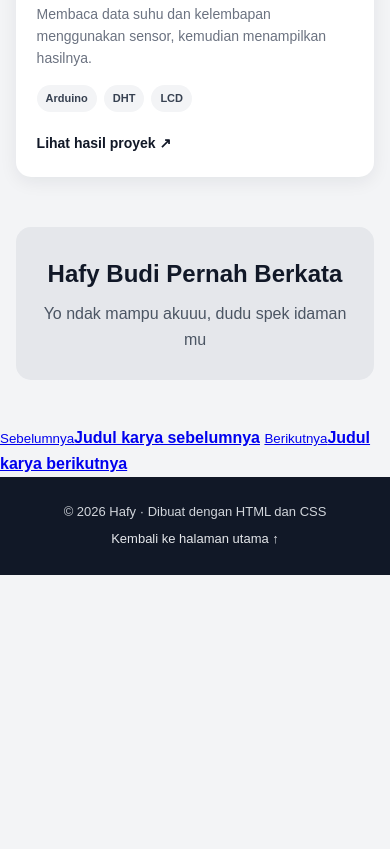
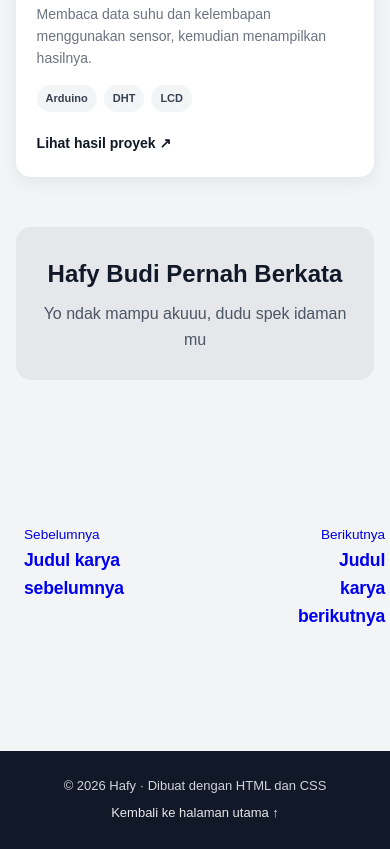
Before and after one commit to MbudMbud/hafyajaib, a plain HTML site: page (page 2)hafy.html in a window 390 px wide. Shown: the part 2812-3661 px from the top of the page. Before the commit the page ends 3387 px from the top, so only its background shows below. Drawn offline with Linux system fonts and the light colour scheme.

Commit message:
Enhance CSS with pager layout for mobile responsiveness
Added responsive pager layout and styles for navigation.

```diff
--- a/style-projek.css
+++ b/style-projek.css
@@ -69,4 +69,20 @@ body {
   .project-grid { grid-template-columns: 1fr; gap: 17px; }
   .project-visual { min-height: 125px; }
   .intro { padding-top: 35px; }
+
+  .pager {
+    margin-top: 120px; display: grid; grid-template-columns: 1fr 1fr; gap: 126px;
+    padding-bottom: 96px;
+  }
+  .pager a {
+    text-decoration: none; padding: 24px; border-radius: 16px;
+    background: var(--white); border: 1px solid var(--gray-200);
+    transition: border-color .2s;
+  }
+  .pager a:hover { border-color: var(--gray-400); }
+  .pager small { display: block; color: var(--gray-400); font-size: 0.85rem; }
+  .pager strong { font-size: 1.1rem; letter-spacing: -0.01em; }
+  .pager a:last-child { text-align: right; }
+
+
 }
```
